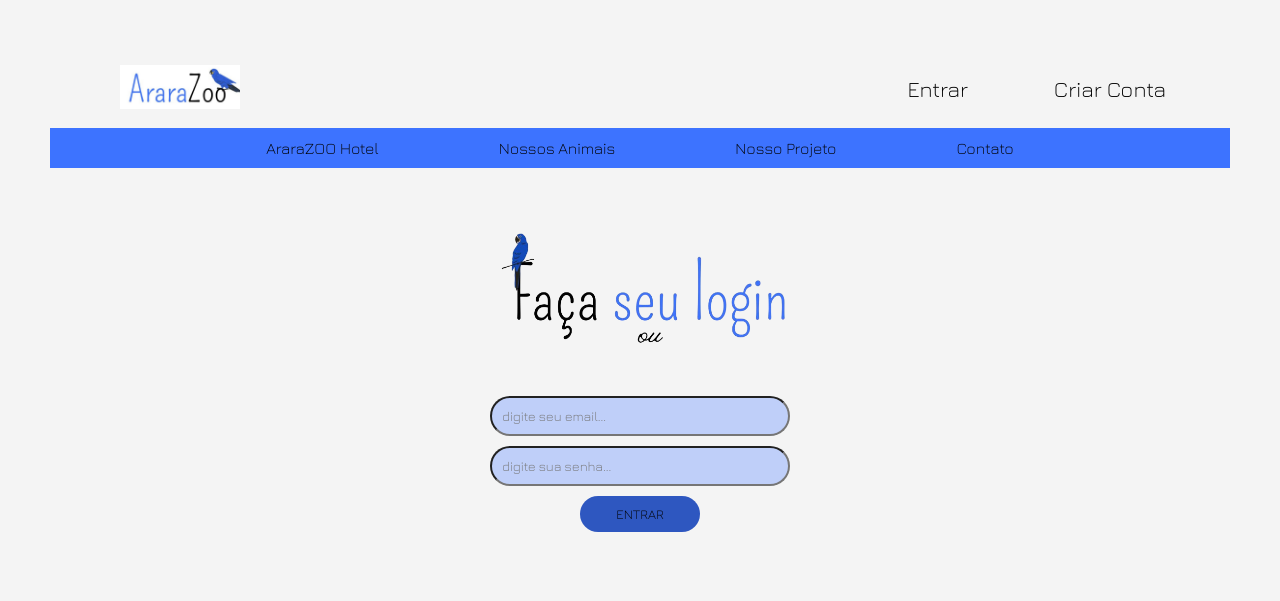
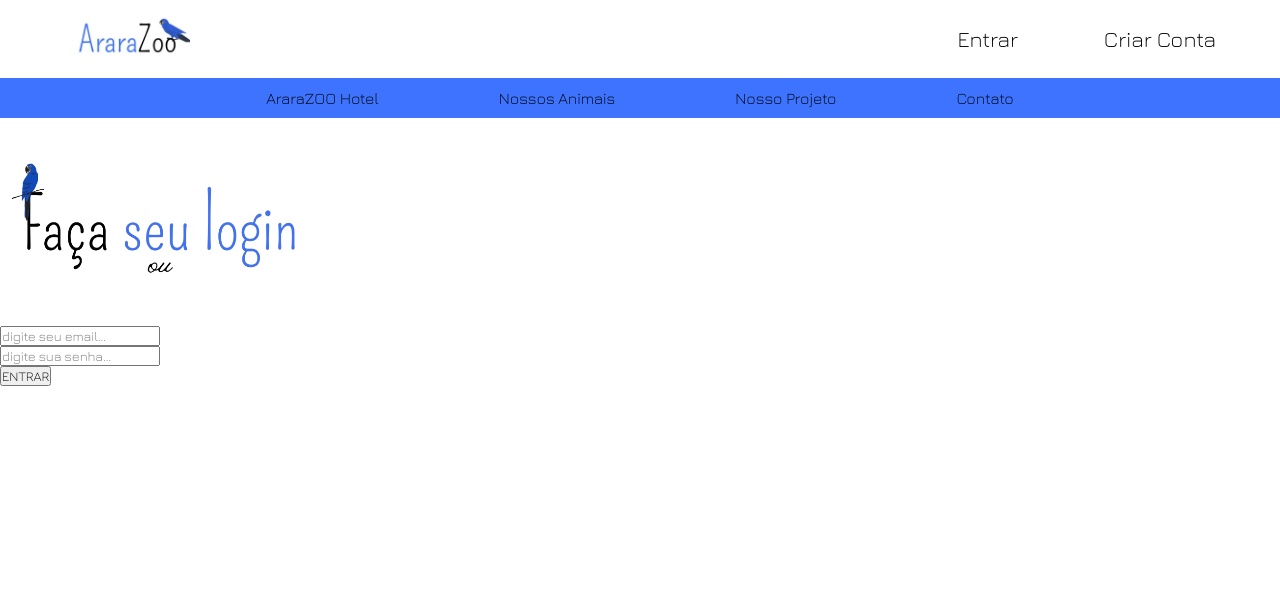
Before and after one commit to 00julia/AraraZoo, a PHP site: page /login in a window 1280 px wide. Shown: the top 601 px of the page. Run offline with PHP 8.4, Linux system fonts and the light colour scheme.

Commit message:
commit thell

```diff
--- a/login.php
+++ b/login.php
@@ -1,42 +1,6 @@
 <?php
     include_once("templates/header.php");
 ?>
-<style>
-
-        body {
-            font-family: Arial, sans-serif;
-            background-color: #f4f4f4;
-            text-align: center;
-            padding: 50px;
-
-
-        }
-        .login-container {
-            width: 300px;
-            margin: 0 auto;
-            padding: 20px;
-            border-radius: 45px;
-        }
-
-        .login-container input {
-            width: 100%;
-            padding: 10px;
-            border-radius: 45px;
-            background-color: #BFCFF9;
-            margin-bottom: 10px;
-            box-sizing: border-box;
-        }
-
-        .login-container button {
-            width: 40%;
-            padding: 10px;
-            border-radius: 45px;
-            background-color: #2E57C0;
-            border: none;
-            border-radius: 45px;
-            cursor: pointer;
-        }
-    </style>
 </head>
 <body>
     <div class="login-container">
```
